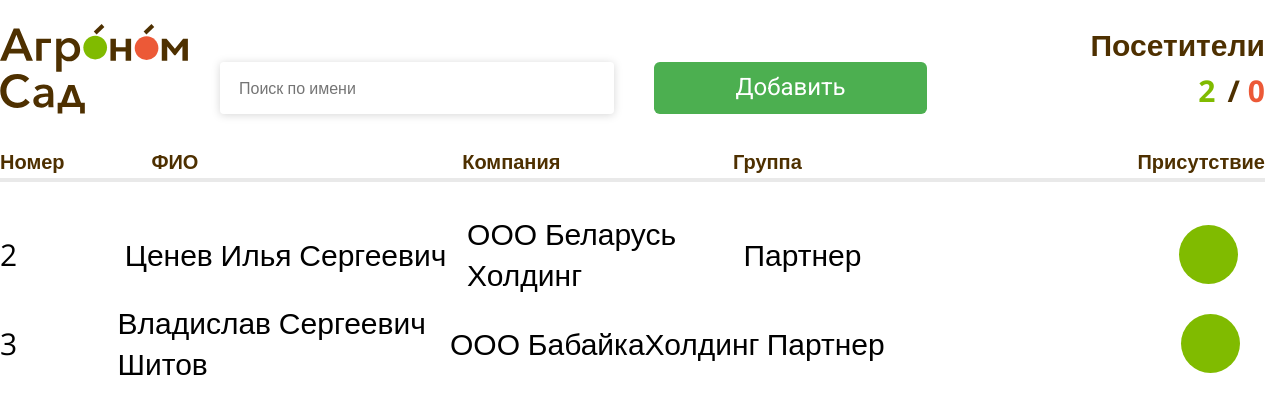
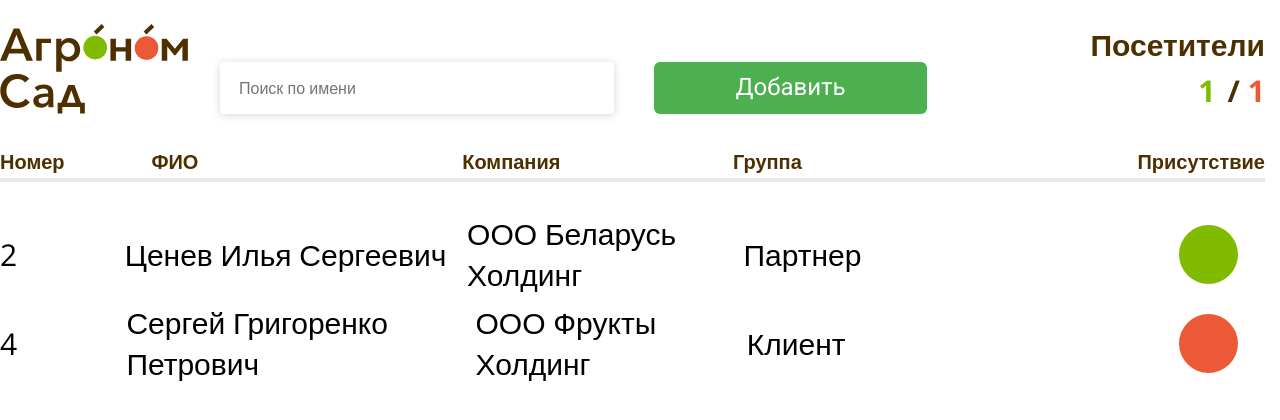
Before and after one commit to integrityaborescenes/agronom-sad, a React (Vite) app: page / in a window 1280 px wide. Shown: the top 420 px of the page. Built offline with nearby package versions, Linux system fonts and the light colour scheme; data requests are answered from the project's data file.

Commit message:
fix add user

```diff
--- a/db.json
+++ b/db.json
@@ -8,11 +8,11 @@
       "present": true
     },
     {
-      "id": 3,
-      "fullName": "Владислав Сергеевич Шитов",
-      "company": "ООО БабайкаХолдинг",
-      "group": "Партнер",
-      "present": true
+      "id": 4,
+      "fullName": "Сергей Григоренко Петрович",
+      "company": "ООО Фрукты Холдинг",
+      "group": "Клиент",
+      "present": false
     }
   ]
 }
--- a/src/components/ModalWindow/ModalWindow.tsx
+++ b/src/components/ModalWindow/ModalWindow.tsx
@@ -10,7 +10,8 @@ import {addVisitor, editVisitor, removeVisitor} from "../../store/slices/visitor
 const ModalWindow = () => {
 
     const dispatch = useDispatch<AppDispatch>();
-    const idCount = useSelector((state: RootState) => state.visitors.visitors.length);
+    const visitors = useSelector((state: RootState) => state.visitors.visitors);
+    const idCount = visitors.length > 0 ? visitors[visitors.length-1].id : 0
     const isEditOpen = useSelector((state: RootState) => state.isModelOpen.edit);
     const whatVisitorOpenToEdit = useSelector((state: RootState) => state.isModelOpen.currentVisitor);
     const [selectorOpen, setSelectorOpen] = useState<boolean>(false)
```
